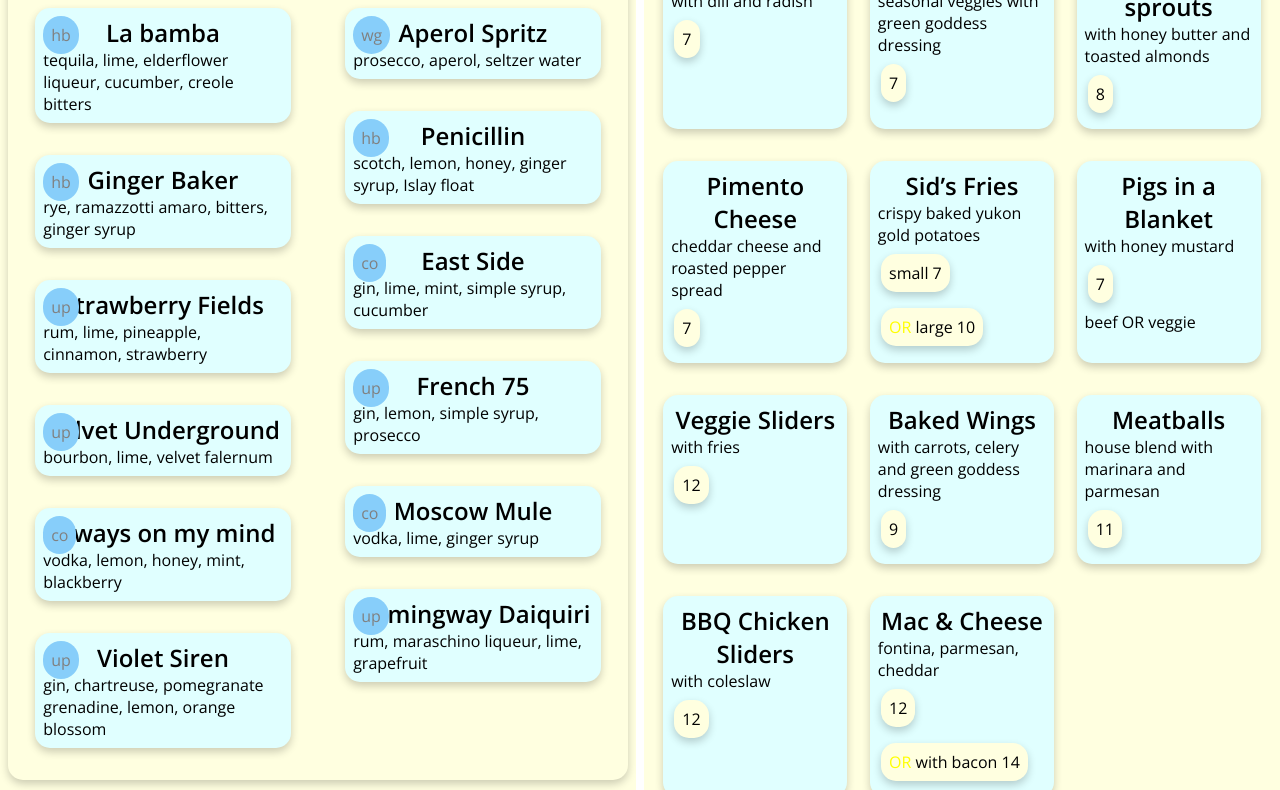
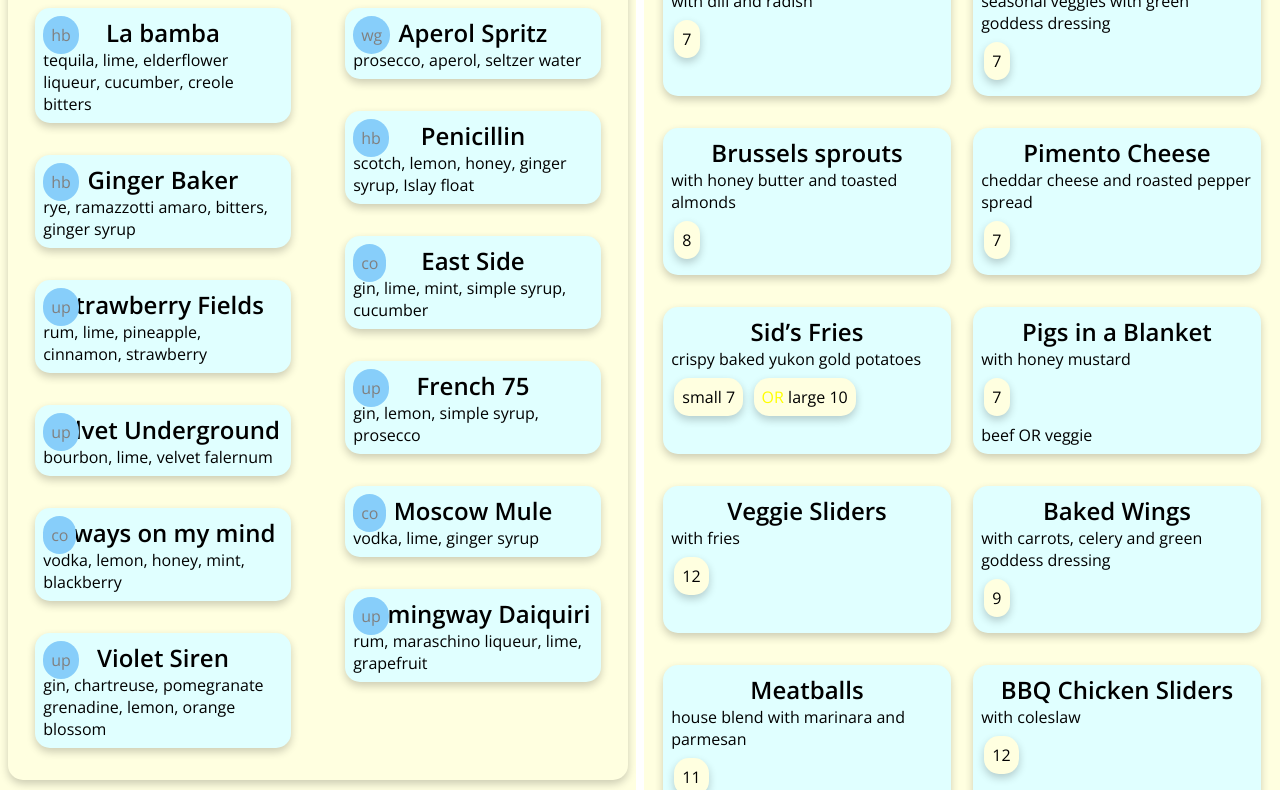
Before and after one commit to bunkrich/resume, a plain HTML site: page Sid.html in a window 1280 px wide. Shown: the part 302-1092 px from the top of the page. Drawn offline with nearby package versions, Linux system fonts and the light colour scheme.

Commit message:
updated formating

```diff
--- a/layout.css
+++ b/layout.css
@@ -6,7 +6,7 @@ body {
   grid-template-columns: auto;
   grid-auto-rows: auto;
   grid-template-columns: 1fr 2fr 2fr;
-  grid-template-areas: "logo header header" "menu menu menu" "info info info" "happy-hour happy-hour happy-hour";
+  grid-template-areas: "header header header" "menu menu menu" "info info info" "happy-hour happy-hour happy-hour";
 }
 header {
   grid-area: header;
@@ -51,7 +51,7 @@ header {
 
   .items {
     grid-gap: 1em;
-    grid-template-columns: repeat(auto-fit, minmax(150px, 1fr));
+    grid-template-columns: repeat(auto-fit, minmax(250px, 1fr));
   }
 #pupu {
   grid-column: 1 / -1;
```
